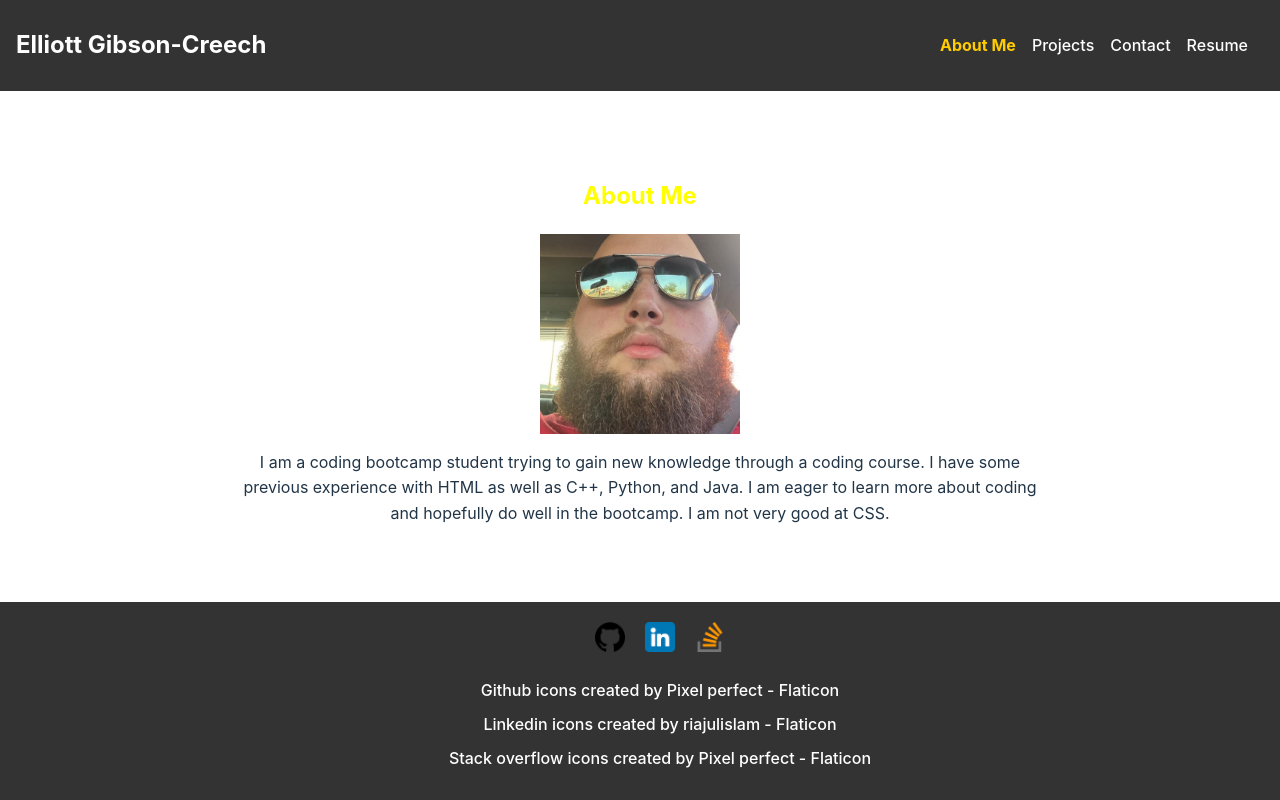
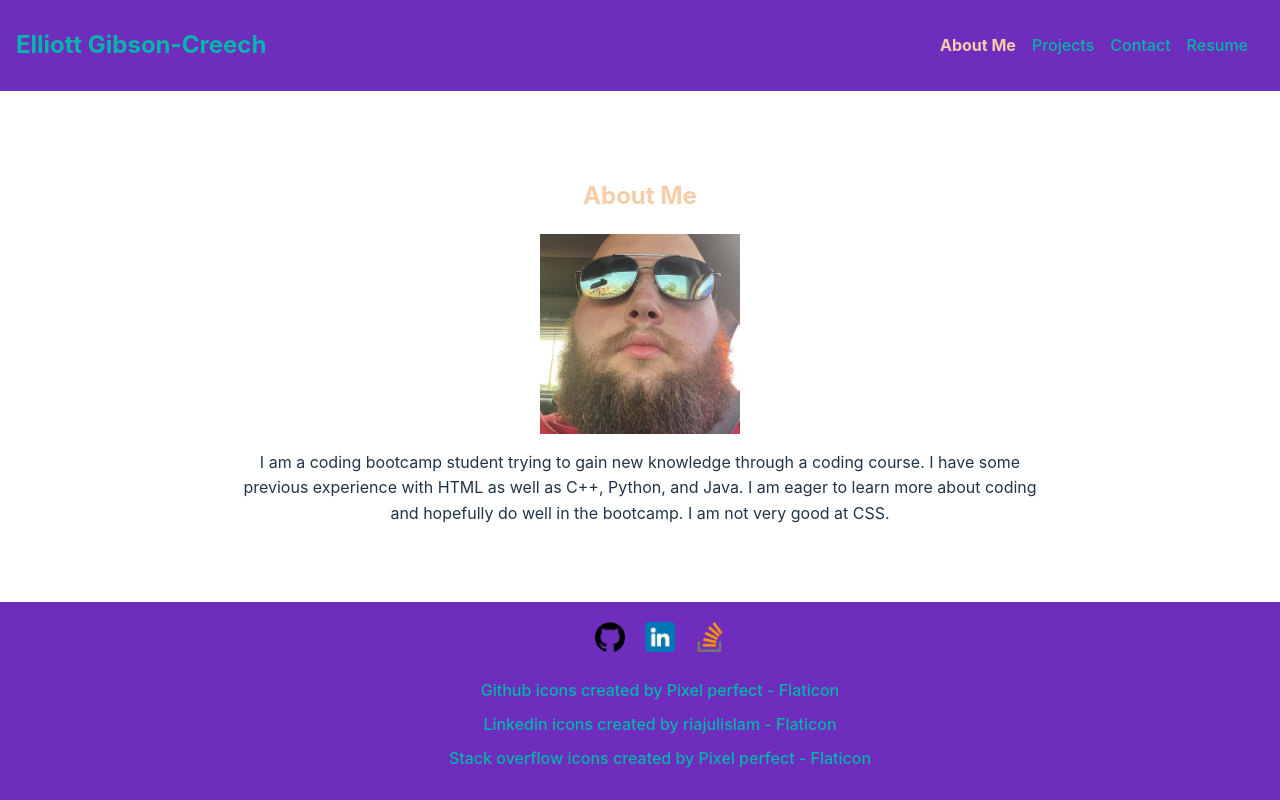
Before and after one commit to Silverfoot42/React-Portfolio, a React (Vite) app in the folder react-portfolio/: page / in a window 1280 px wide. Built offline with nearby package versions, Linux system fonts and the light colour scheme.

Commit message:
applied color scheme

```diff
--- a/react-portfolio/src/App.css
+++ b/react-portfolio/src/App.css
@@ -1,6 +1,5 @@
 .header {
-  background-color: #333;
-  color: white;
+  color: #03b5aaff;
   position: fixed;
   top: 0;
   width: 100%;
@@ -20,7 +19,7 @@
   justify-content: space-between;
   align-items: center;
   padding: 16px;
-  background-color: #333;
+  background-color: #6f2dbdff;
 }
 
 .nav-items ul {
@@ -36,12 +35,12 @@
 
 .nav-items a {
   text-decoration: none;
-  color: white;
+  color: #03b5aaff;
 }
 
 .nav-items li.active a {
   font-weight: bold;
-  color: #ffcc00;
+  color: #f5cda7ff;
 }
 
 .content {
@@ -55,7 +54,7 @@
 }
 
 h2 {
-  color: yellow;
+  color: #f5cda7ff;
 }
 
 p {
@@ -89,10 +88,10 @@ p {
   display: flex;
   flex-direction: column;
   align-items: center;
-  background-color: #007bff;
+  background-color: #1b3022ff;
   overflow: hidden;
   position: relative;
-  color: white;
+  color: #03b5aaff;
 }
 
 .project-card a {
@@ -227,10 +226,6 @@ p {
   text-align: center;
 }
 
-.resume h2 {
-  color: yellow;
-}
-
 .resume p {
   margin: 10px 0;
 }
@@ -245,7 +240,7 @@ p {
 }
 
 .resume h3 {
-  color: yellow;
+  color: #f5cda7ff;
 }
 
 .resume ul {
@@ -255,7 +250,7 @@ p {
 
 .resume li {
   margin-bottom: 5px;
-  color: yellow;
+  color: #f5cda7ff;
 }
 
 .resume .download-link {
@@ -277,8 +272,8 @@ p {
 }
 
 .footer {
-  background-color: #333;
-  color: white;
+  background-color: #6f2dbdff;
+  color: #03b5aaff;
   padding: 20px;
   text-align: center;
   margin-top: auto;
@@ -315,6 +310,6 @@ p {
 }
 
 .icon-links a {
-  color: white;
+  color: #03b5aaff;
   text-decoration: none;
 }
--- a/react-portfolio/src/index.css
+++ b/react-portfolio/src/index.css
@@ -20,7 +20,7 @@ a {
   text-decoration: inherit;
 }
 a:hover {
-  color: #535bf2;
+  color: #db3069ff;
 }
 
 body {
```
